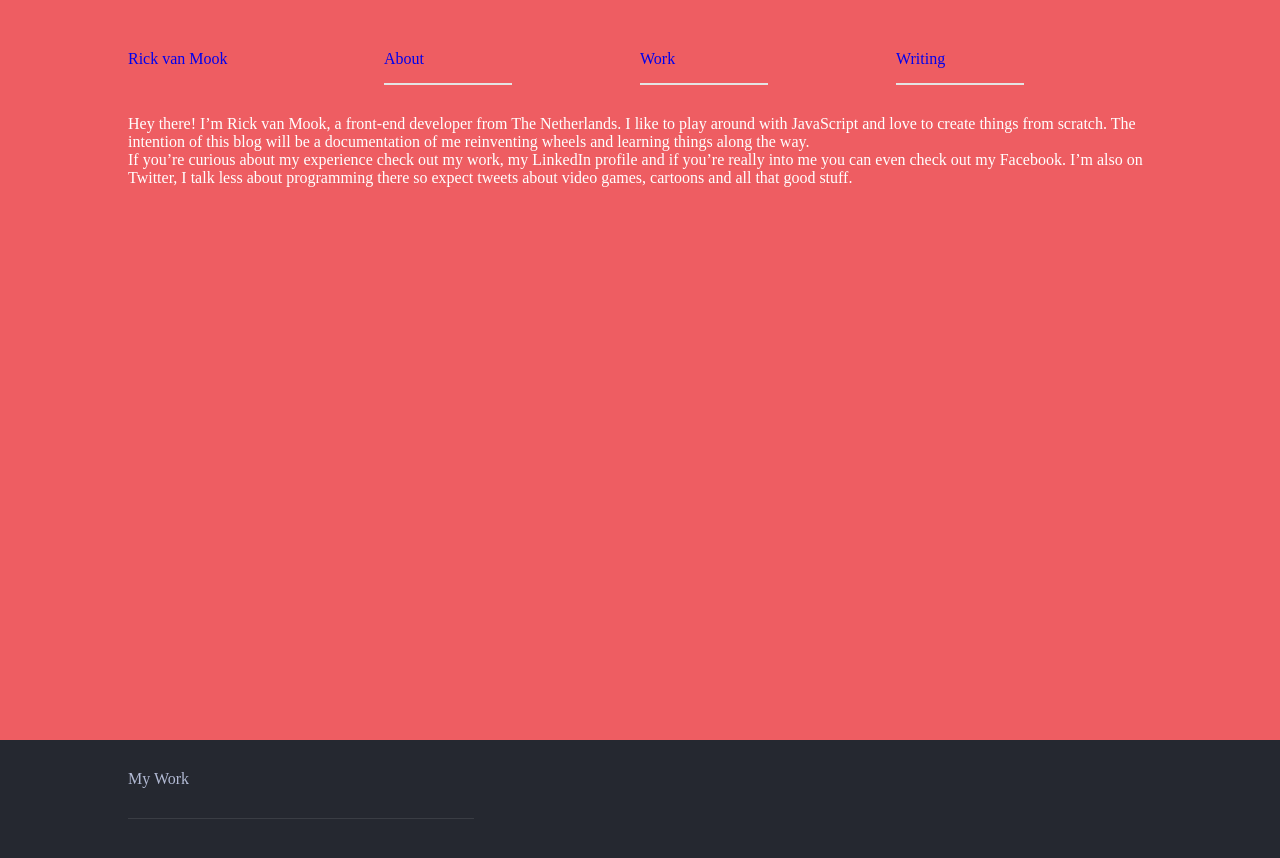
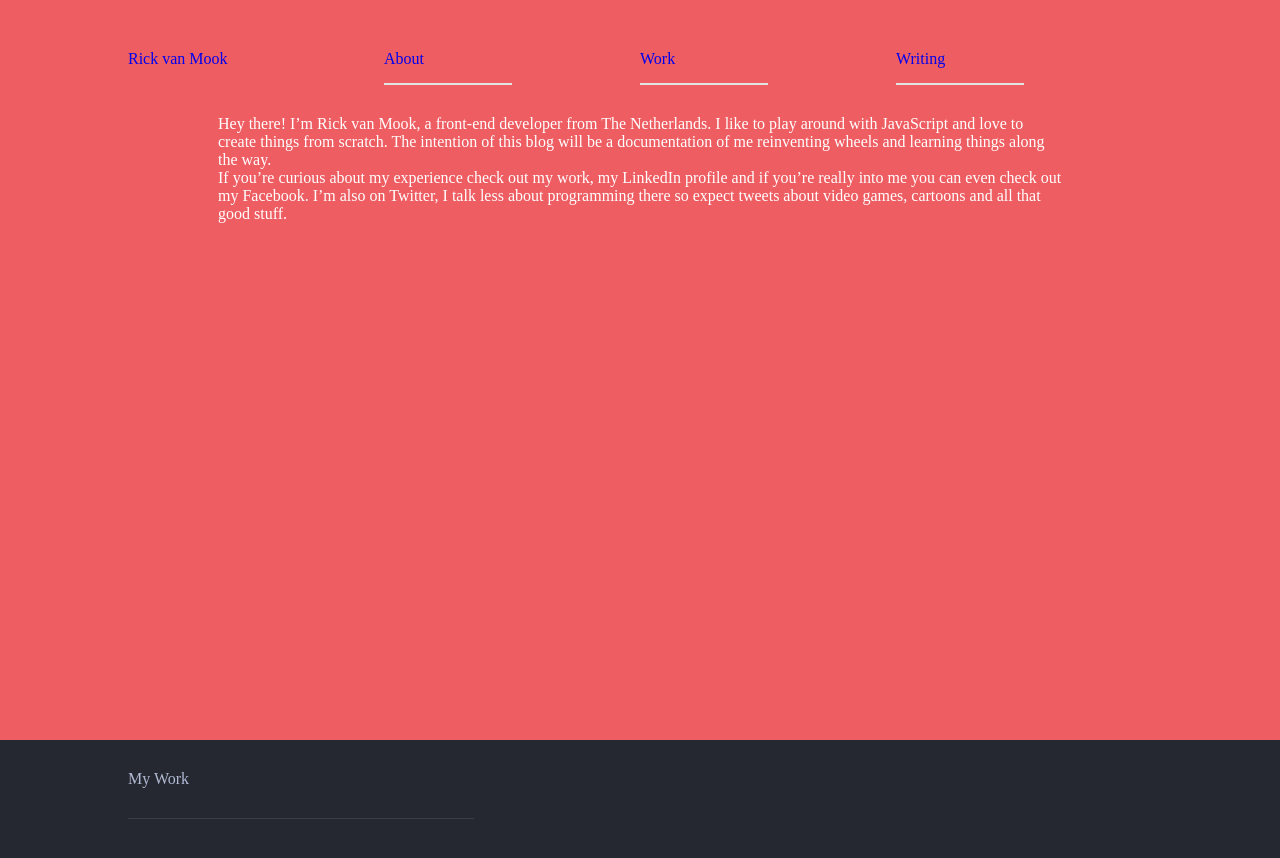
Before and after one commit to rickvanmook/rickvanmook.github.io, a Jekyll site: the page built from about.html, in a window 1280 px wide. Shown: the top 858 px of the page. Built offline with Jekyll 4.4.1, drawn with Linux system fonts in a browser that asks for light colours.

```diff
--- a/_sass/_about.scss
+++ b/_sass/_about.scss
@@ -11,7 +11,8 @@
 	min-height: 100%;
 
 	color: #fff;
-	width: 80%;
+	width: 100%;
+	padding: 0 10%;
 	max-width: 1100px;
 	margin: 0 auto;
 
```
